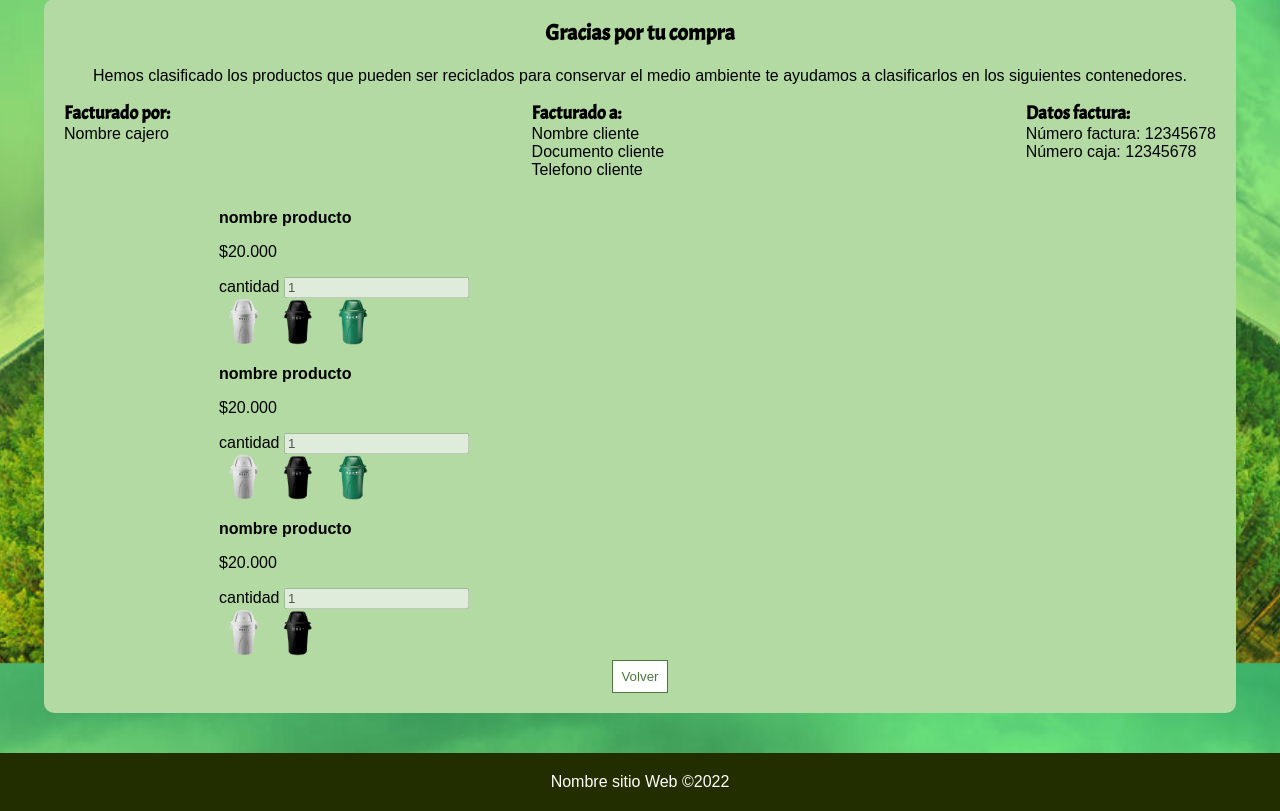
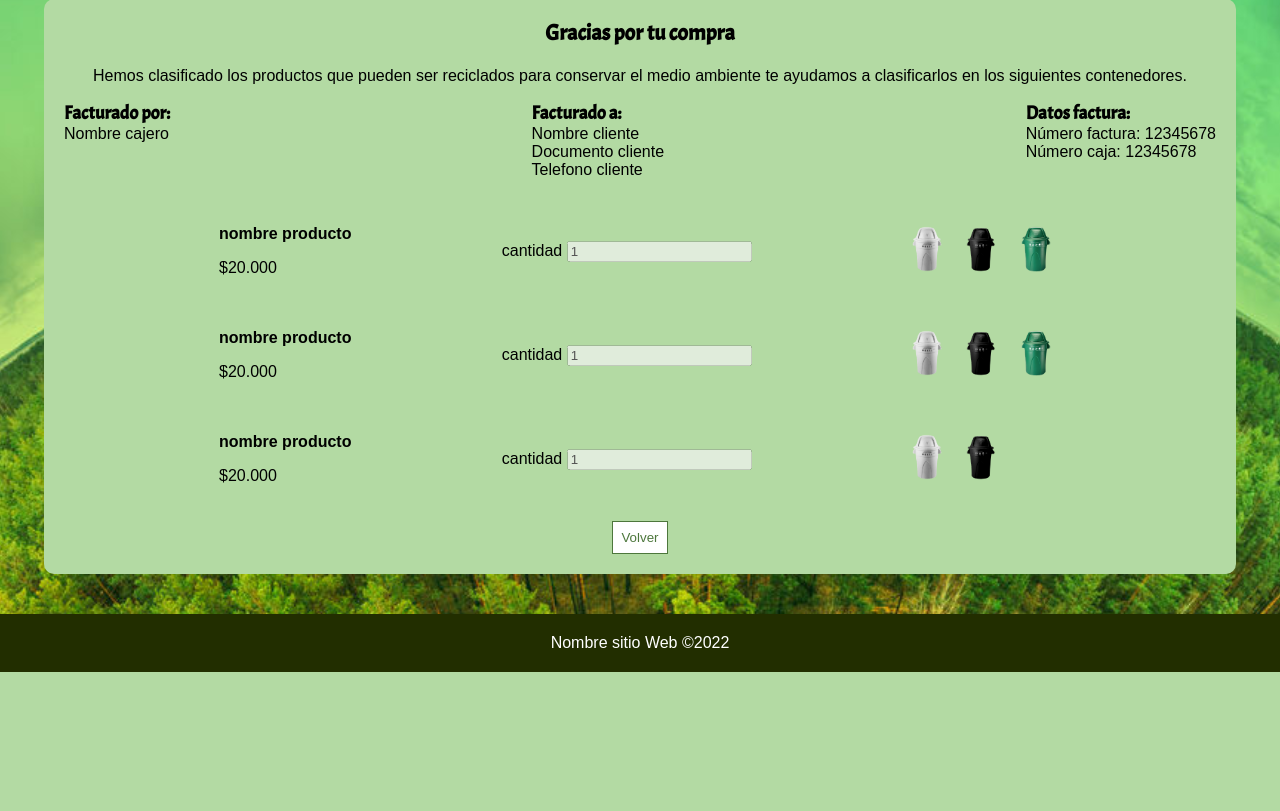
Before and after one commit to luiskdx/Kathe, a PHP site: page /final.php in a window 1280 px wide. Shown: the part 137-948 px from the top of the page. After the commit the page ends 809 px from the top, so only its background shows below. Run offline with PHP 8.4, Linux system fonts and the light colour scheme.

Commit message:
Test GitHub Nuevo Nombre

```diff
--- a/css/final.css
+++ b/css/final.css
@@ -13,6 +13,13 @@ margin: 0;
 
 .page-final .description {
     text-align: center;
+}
+
+.page-final .list-products .product {
+    display: flex;
+    justify-content: space-between;
+    margin-bottom: 20px;
+    align-items: center;
 }
 
 .type-recycle {
```
